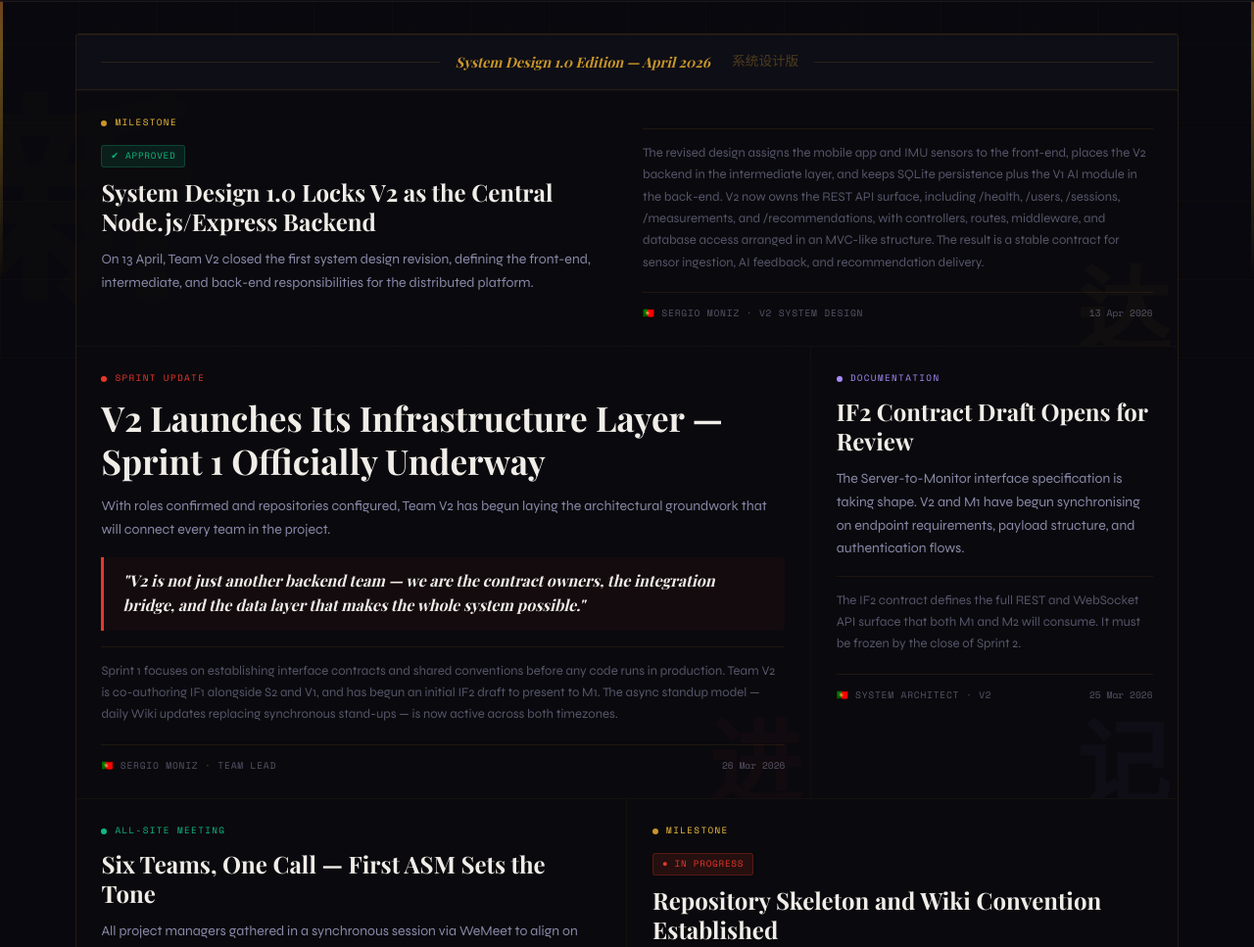
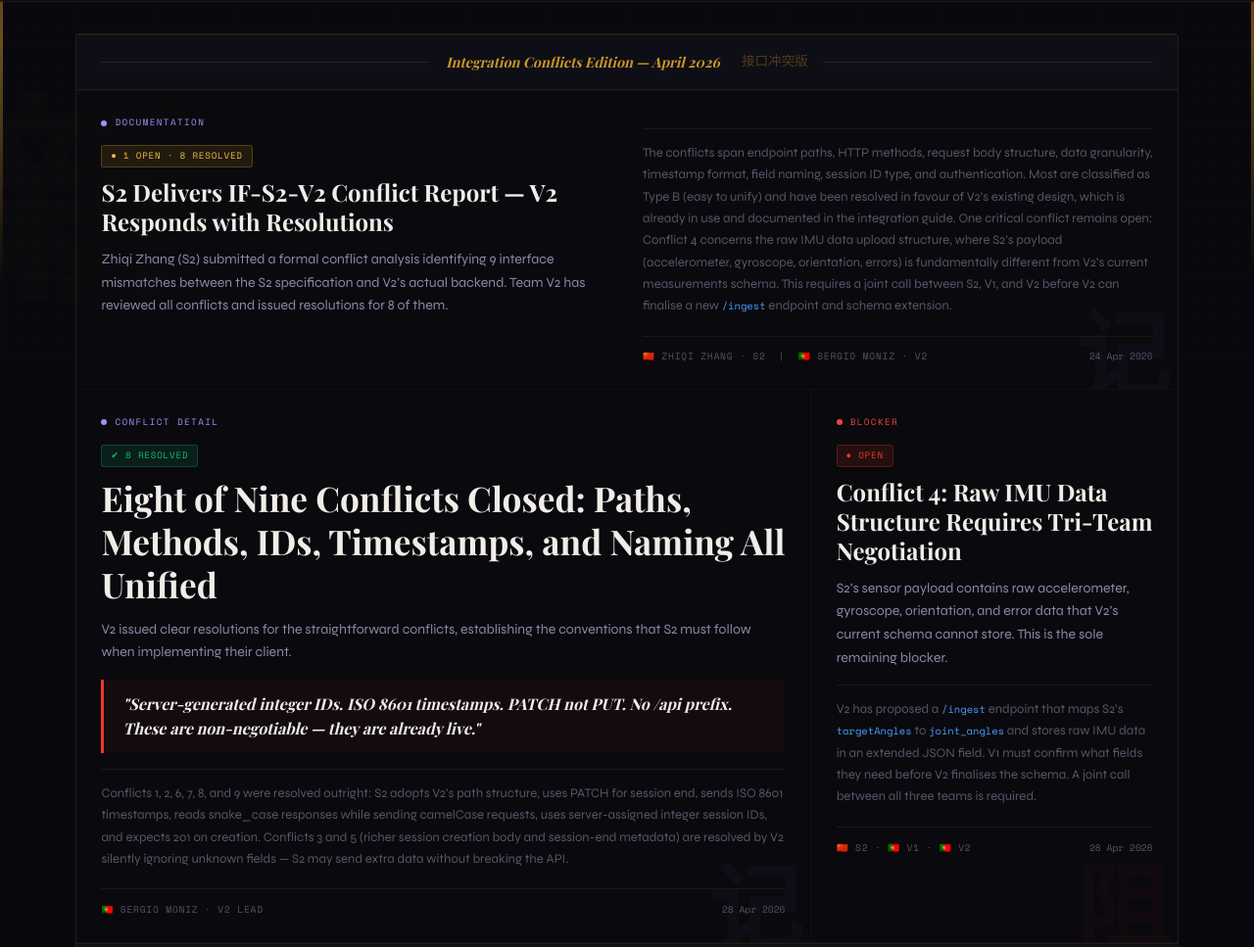
Before and after one commit to smonizzzz/dsd2026-teamv2, a website: page news.html in a window 1280 px wide. Shown: the part 434-1401 px from the top of the page at 98% size. Drawn offline with nearby package versions, Linux system fonts and the light colour scheme; a web font is replaced by a local one.

Commit message:
Add IF-S2-V2 conflict articles to Dispatch and Conflicts nav link
- Add Conflicts nav link to news.html (desktop + mobile)
- Update ticker with conflict resolution status
- Add new Integration Conflicts edition to Dispatch with 3 articles:
  full story (overview), hero story (8 resolved), side story (blocker C4)

```diff
--- a/news.html
+++ b/news.html
@@ -187,6 +187,7 @@
     <a href="index.html#background">Background</a>
     <a href="index.html#architecture">Architecture</a>
     <a href="index.html#progress">Progress</a>
+    <a href="index.html#conflicts">Conflicts</a>
     <a href="news.html" class="active">Dispatch</a>
     <a href="index.html#members">Members</a>
   </div>
@@ -197,6 +198,7 @@
   <a href="index.html#background" onclick="closeMobile()">Background</a>
   <a href="index.html#architecture" onclick="closeMobile()">Architecture</a>
   <a href="index.html#progress" onclick="closeMobile()">Progress</a>
+  <a href="index.html#conflicts" onclick="closeMobile()">Conflicts</a>
   <a href="news.html" onclick="closeMobile()">Dispatch</a>
   <a href="index.html#members" onclick="closeMobile()">Members</a>
 </div>
@@ -207,7 +209,7 @@
   <div class="mk2">新</div>
   <div class="masthead-ticker">
     <span class="ticker-label">Live</span>
-    <span class="ticker-text">System&nbsp;Design&nbsp;1.0&nbsp;approved&nbsp;on&nbsp;13&nbsp;Apr &nbsp;&bull;&nbsp; Node.js&nbsp;+&nbsp;Express&nbsp;backend locked &nbsp;&bull;&nbsp; SQLite&nbsp;schema&nbsp;baseline set &nbsp;&bull;&nbsp; REST&nbsp;endpoints&nbsp;defined &nbsp;&bull;&nbsp; System&nbsp;Design&nbsp;1.0&nbsp;approved&nbsp;on&nbsp;13&nbsp;Apr &nbsp;&bull;&nbsp; Node.js&nbsp;+&nbsp;Express&nbsp;backend locked &nbsp;&bull;&nbsp; SQLite&nbsp;schema&nbsp;baseline set &nbsp;&bull;&nbsp; REST&nbsp;endpoints&nbsp;defined &nbsp;&bull;&nbsp;</span>
+    <span class="ticker-text">IF-S2-V2&nbsp;conflict&nbsp;analysis&nbsp;received&nbsp;from&nbsp;S2 &nbsp;&bull;&nbsp; 8&nbsp;of&nbsp;9&nbsp;conflicts&nbsp;resolved&nbsp;by&nbsp;V2 &nbsp;&bull;&nbsp; Conflict&nbsp;4&nbsp;(raw&nbsp;IMU&nbsp;data)&nbsp;pending&nbsp;joint&nbsp;call &nbsp;&bull;&nbsp; System&nbsp;Design&nbsp;1.0&nbsp;approved&nbsp;13&nbsp;Apr &nbsp;&bull;&nbsp; Node.js&nbsp;+&nbsp;Express&nbsp;backend locked &nbsp;&bull;&nbsp; SQLite&nbsp;schema&nbsp;baseline set &nbsp;&bull;&nbsp; REST&nbsp;endpoints&nbsp;defined &nbsp;&bull;&nbsp; IF-S2-V2&nbsp;conflict&nbsp;analysis&nbsp;received&nbsp;from&nbsp;S2 &nbsp;&bull;&nbsp; 8&nbsp;of&nbsp;9&nbsp;conflicts&nbsp;resolved&nbsp;by&nbsp;V2 &nbsp;&bull;&nbsp; Conflict&nbsp;4&nbsp;(raw&nbsp;IMU&nbsp;data)&nbsp;pending&nbsp;joint&nbsp;call &nbsp;&bull;&nbsp; System&nbsp;Design&nbsp;1.0&nbsp;approved&nbsp;13&nbsp;Apr &nbsp;&bull;&nbsp; Node.js&nbsp;+&nbsp;Express&nbsp;backend locked &nbsp;&bull;&nbsp; SQLite&nbsp;schema&nbsp;baseline set &nbsp;&bull;&nbsp; REST&nbsp;endpoints&nbsp;defined &nbsp;&bull;&nbsp;</span>
   </div>
   <div class="masthead-top">
     <div class="masthead-meta">System Design 1.0 &middot; Node.js &amp; Express &middot; DSD 2025&ndash;2026</div>
@@ -234,6 +236,47 @@
 
 <!-- NEWS GRID -->
 <div class="news-container" id="newsGrid">
+  <!-- ── CONFLICT EDITION ── -->
+  <div class="edition-divider" data-category="doc">
+    <div class="edition-divider-line"></div>
+    <div class="edition-divider-label">Integration Conflicts Edition &mdash; April 2026</div>
+    <div class="edition-divider-cn">接口冲突版</div>
+    <div class="edition-divider-line"></div>
+  </div>
+
+  <article class="article full-story reveal" data-category="doc">
+    <div>
+      <div class="article-category cat-doc"><span class="cat-dot"></span>Documentation</div>
+      <div class="status-pill pill-pending">&#x25cf;&nbsp;1 Open · 8 Resolved</div>
+      <h2 class="article-headline">S2 Delivers IF-S2-V2 Conflict Report — V2 Responds with Resolutions</h2>
+      <p class="article-deck">Zhiqi Zhang (S2) submitted a formal conflict analysis identifying 9 interface mismatches between the S2 specification and V2&rsquo;s actual backend. Team V2 has reviewed all conflicts and issued resolutions for 8 of them.</p>
+    </div>
+    <div>
+      <p class="article-body">The conflicts span endpoint paths, HTTP methods, request body structure, data granularity, timestamp format, field naming, session ID type, and authentication. Most are classified as Type B (easy to unify) and have been resolved in favour of V2&rsquo;s existing design, which is already in use and documented in the integration guide. One critical conflict remains open: Conflict 4 concerns the raw IMU data upload structure, where S2&rsquo;s payload (accelerometer, gyroscope, orientation, errors) is fundamentally different from V2&rsquo;s current measurements schema. This requires a joint call between S2, V1, and V2 before V2 can finalise a new <code style="font-family:var(--mono);font-size:0.8em;color:var(--blue)">/ingest</code> endpoint and schema extension.</p>
+      <div class="article-byline"><span class="byline-author">&#127464;&#127475; Zhiqi Zhang &middot; S2 &nbsp;|&nbsp; &#127477;&#127481; Sergio Moniz &middot; V2</span><span class="byline-date">24 Apr 2026</span></div>
+    </div>
+  </article>
+
+  <article class="article hero-story reveal" data-category="doc">
+    <div class="article-category cat-doc"><span class="cat-dot"></span>Conflict Detail</div>
+    <div class="status-pill pill-resolved">&#x2714;&nbsp;8 Resolved</div>
+    <h2 class="article-headline">Eight of Nine Conflicts Closed: Paths, Methods, IDs, Timestamps, and Naming All Unified</h2>
+    <p class="article-deck">V2 issued clear resolutions for the straightforward conflicts, establishing the conventions that S2 must follow when implementing their client.</p>
+    <div class="pull-quote"><p>"Server-generated integer IDs. ISO 8601 timestamps. PATCH not PUT. No /api prefix. These are non-negotiable &mdash; they are already live."</p></div>
+    <p class="article-body">Conflicts 1, 2, 6, 7, 8, and 9 were resolved outright: S2 adopts V2&rsquo;s path structure, uses PATCH for session end, sends ISO 8601 timestamps, reads snake_case responses while sending camelCase requests, uses server-assigned integer session IDs, and expects 201 on creation. Conflicts 3 and 5 (richer session creation body and session-end metadata) are resolved by V2 silently ignoring unknown fields &mdash; S2 may send extra data without breaking the API.</p>
+    <div class="article-byline"><span class="byline-author">&#127477;&#127481; Sergio Moniz &middot; V2 Lead</span><span class="byline-date">28 Apr 2026</span></div>
+  </article>
+
+  <article class="article side-story reveal" data-category="blocker">
+    <div class="article-category cat-blocker"><span class="cat-dot"></span>Blocker</div>
+    <div class="status-pill pill-open">&#x25cf;&nbsp;Open</div>
+    <h2 class="article-headline">Conflict 4: Raw IMU Data Structure Requires Tri-Team Negotiation</h2>
+    <p class="article-deck">S2&rsquo;s sensor payload contains raw accelerometer, gyroscope, orientation, and error data that V2&rsquo;s current schema cannot store. This is the sole remaining blocker.</p>
+    <p class="article-body">V2 has proposed a <code style="font-family:var(--mono);font-size:0.8em;color:var(--blue)">/ingest</code> endpoint that maps S2&rsquo;s <code style="font-family:var(--mono);font-size:0.8em;color:var(--blue)">targetAngles</code> to <code style="font-family:var(--mono);font-size:0.8em;color:var(--blue)">joint_angles</code> and stores raw IMU data in an extended JSON field. V1 must confirm what fields they need before V2 finalises the schema. A joint call between all three teams is required.</p>
+    <div class="article-byline"><span class="byline-author">&#127464;&#127475; S2 &middot; &#127477;&#127481; V1 &middot; &#127477;&#127481; V2</span><span class="byline-date">28 Apr 2026</span></div>
+  </article>
+
+  <!-- ── ORIGINAL EDITION ── -->
   <div class="edition-divider" data-category="sprint">
     <div class="edition-divider-line"></div>
     <div class="edition-divider-label">System Design 1.0 Edition &mdash; April 2026</div>
```
